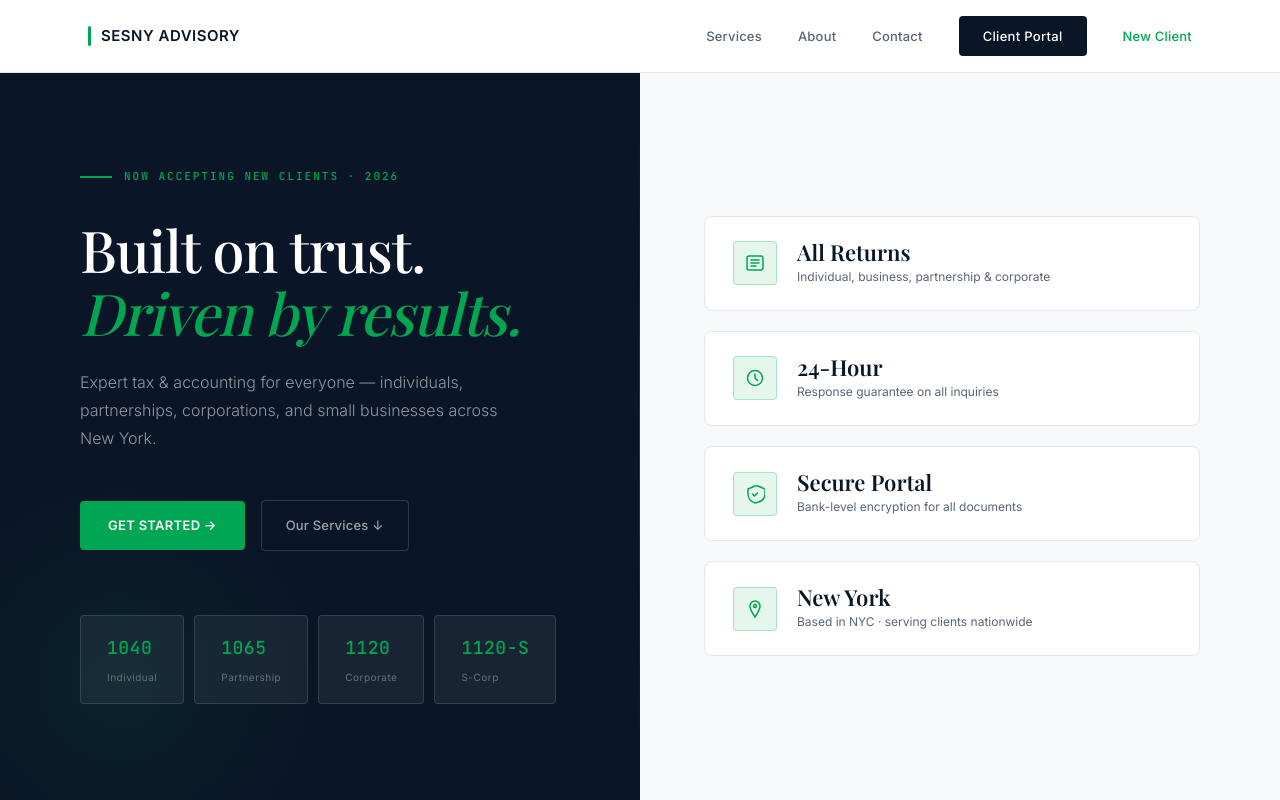
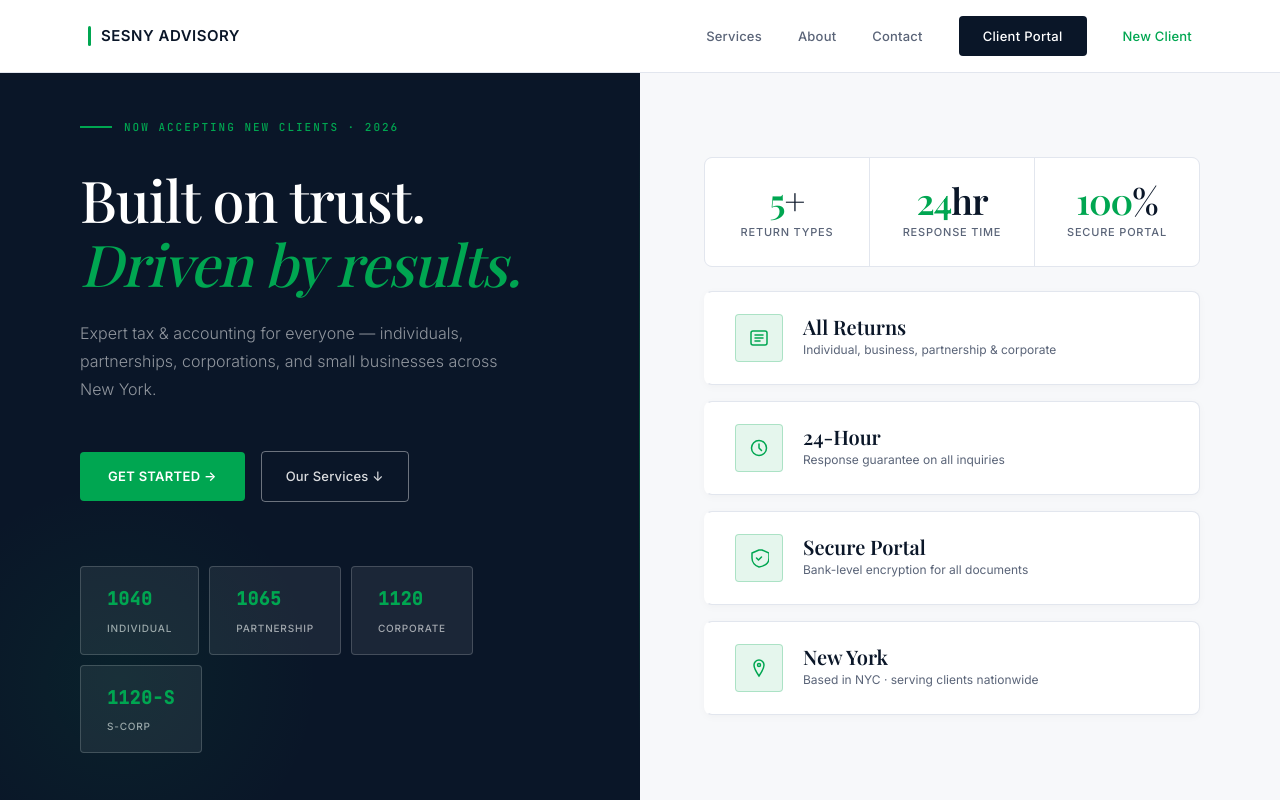
Before and after one commit to antsezny-create/cpa-site, a plain HTML site: page index.html in a window 1280 px wide. Shown: the top 800 px of the page. Drawn offline with nearby package versions, Linux system fonts and the light colour scheme; grey boxes are pictures that could not be loaded; a web font is replaced by a local one.

Commit message:
Add files via upload

```diff
--- a/index.html
+++ b/index.html
@@ -63,6 +63,20 @@
   </div>
 
   <div class="hero-right">
+    <div class="hero-counters">
+      <div class="hero-counter">
+        <div class="hero-counter-num" data-target="5"><span>5</span>+</div>
+        <div class="hero-counter-label">Return Types</div>
+      </div>
+      <div class="hero-counter">
+        <div class="hero-counter-num"><span>24</span>hr</div>
+        <div class="hero-counter-label">Response Time</div>
+      </div>
+      <div class="hero-counter">
+        <div class="hero-counter-num" data-target="100"><span>100</span>%</div>
+        <div class="hero-counter-label">Secure Portal</div>
+      </div>
+    </div>
     <div class="hero-stat-card">
       <div class="hero-stat-icon">
         <svg width="20" height="20" viewBox="0 0 20 20" fill="none" xmlns="http://www.w3.org/2000/svg">
@@ -290,5 +304,35 @@
 </footer>
 
 <script src="script.js"></script>
+<script>
+// Animate counters on page load
+(function() {
+  function animateCounter(el, target, suffix) {
+    let start = 0;
+    let duration = 1800;
+    let startTime = null;
+    function step(timestamp) {
+      if (!startTime) startTime = timestamp;
+      let progress = Math.min((timestamp - startTime) / duration, 1);
+      let eased = 1 - Math.pow(1 - progress, 3);
+      let current = Math.floor(eased * target);
+      el.textContent = current;
+      if (progress < 1) requestAnimationFrame(step);
+      else el.textContent = target;
+    }
+    requestAnimationFrame(step);
+  }
+
+  document.addEventListener("DOMContentLoaded", function() {
+    setTimeout(function() {
+      document.querySelectorAll(".hero-counter-num[data-target]").forEach(function(el) {
+        let target = parseInt(el.getAttribute("data-target"));
+        let span = el.querySelector("span");
+        if (span) animateCounter(span, target, "");
+      });
+    }, 400);
+  });
+})();
+</script>
 </body>
 </html>
--- a/style.css
+++ b/style.css
@@ -276,20 +276,21 @@
   align-items: center;
   gap: 8px;
   background: transparent;
-  color: rgba(255,255,255,0.6);
+  color: rgba(255,255,255,0.85);
   padding: 14px 24px;
   border-radius: var(--radius);
   font-size: 13px;
   font-weight: 500;
   text-decoration: none;
   transition: all 0.2s;
-  border: 1px solid rgba(255,255,255,0.15);
+  border: 1px solid rgba(255,255,255,0.4);
   letter-spacing: 0.2px;
 }
 
 .btn-ghost:hover {
   color: var(--white);
-  border-color: rgba(255,255,255,0.35);
+  border-color: rgba(255,255,255,0.75);
+  background: rgba(255,255,255,0.06);
 }
 
 .hero-trust {
@@ -302,31 +303,33 @@
   display: flex;
   flex-direction: column;
   gap: 6px;
-  background: rgba(255,255,255,0.06);
-  border: 1px solid rgba(255,255,255,0.12);
+  background: rgba(255,255,255,0.07);
+  border: 1px solid rgba(255,255,255,0.18);
   border-radius: var(--radius);
   padding: 18px 26px;
   transition: all 0.2s;
 }
 
 .trust-card:hover {
-  background: rgba(0,166,81,0.1);
-  border-color: var(--green-border);
+  background: rgba(0,166,81,0.12);
+  border-color: rgba(0,166,81,0.4);
+  transform: translateY(-2px);
 }
 
 .trust-form {
   font-family: var(--mono);
   font-size: 18px;
-  font-weight: 500;
+  font-weight: 600;
   color: var(--green);
   letter-spacing: 0.5px;
 }
 
 .trust-label {
   font-size: 10px;
-  font-weight: 400;
-  color: rgba(255,255,255,0.35);
-  letter-spacing: 0.5px;
+  font-weight: 500;
+  color: rgba(255,255,255,0.6);
+  letter-spacing: 0.8px;
+  text-transform: uppercase;
 }
 
 /* Hero Right */
@@ -335,29 +338,73 @@
   display: flex;
   flex-direction: column;
   justify-content: center;
-  padding: 80px 80px 80px 64px;
-  gap: 20px;
+  padding: 60px 80px 60px 64px;
+  gap: 16px;
+}
+
+.hero-counters {
+  display: grid;
+  grid-template-columns: repeat(3, 1fr);
+  gap: 1px;
+  background: var(--border);
+  border: 1px solid var(--border);
+  border-radius: var(--radius-lg);
+  overflow: hidden;
+  margin-bottom: 8px;
+}
+
+.hero-counter {
+  background: var(--white);
+  padding: 24px 20px;
+  text-align: center;
+  transition: background 0.2s;
+}
+
+.hero-counter:hover { background: var(--off-white); }
+
+.hero-counter-num {
+  font-family: var(--serif);
+  font-size: 36px;
+  font-weight: 600;
+  color: var(--navy);
+  line-height: 1;
+  margin-bottom: 6px;
+  letter-spacing: -1px;
+}
+
+.hero-counter-num span {
+  color: var(--green);
+}
+
+.hero-counter-label {
+  font-size: 11px;
+  font-weight: 500;
+  color: var(--text-muted);
+  text-transform: uppercase;
+  letter-spacing: 0.8px;
 }
 
 .hero-stat-card {
   background: var(--white);
   border: 1px solid var(--border);
+  border-left: 3px solid transparent;
   border-radius: var(--radius-lg);
-  padding: 24px 28px;
+  padding: 22px 28px;
   display: flex;
   align-items: center;
   gap: 20px;
-  transition: all 0.2s;
+  transition: all 0.25s;
+  box-shadow: 0 2px 8px rgba(0,0,0,0.03);
 }
 
 .hero-stat-card:hover {
-  border-color: var(--green-border);
-  box-shadow: 0 4px 20px rgba(0,0,0,0.06);
-  transform: translateX(4px);
+  border-left-color: var(--green);
+  box-shadow: 0 6px 24px rgba(0,0,0,0.08);
+  transform: translateX(6px);
 }
 
 .hero-stat-icon {
-  width: 44px; height: 44px;
+  width: 48px; height: 48px;
   border-radius: var(--radius);
   background: var(--green-glow);
   border: 1px solid var(--green-border);
@@ -365,23 +412,37 @@
   align-items: center;
   justify-content: center;
   flex-shrink: 0;
+  transition: all 0.25s;
+}
+
+.hero-stat-card:hover .hero-stat-icon {
+  background: var(--green);
+}
+
+.hero-stat-card:hover .hero-stat-icon svg path,
+.hero-stat-card:hover .hero-stat-icon svg rect,
+.hero-stat-card:hover .hero-stat-icon svg circle,
+.hero-stat-card:hover .hero-stat-icon svg polyline,
+.hero-stat-card:hover .hero-stat-icon svg line {
+  stroke: white;
 }
 
 .hero-stat-content {}
 
 .hero-stat-num {
   font-family: var(--serif);
-  font-size: 22px;
+  font-size: 20px;
   font-weight: 600;
   color: var(--navy);
   line-height: 1;
-  margin-bottom: 4px;
+  margin-bottom: 5px;
 }
 
 .hero-stat-label {
   font-size: 12px;
   font-weight: 400;
   color: var(--text-muted);
+  line-height: 1.4;
 }
 
 /* ── SHARED ── */
```
